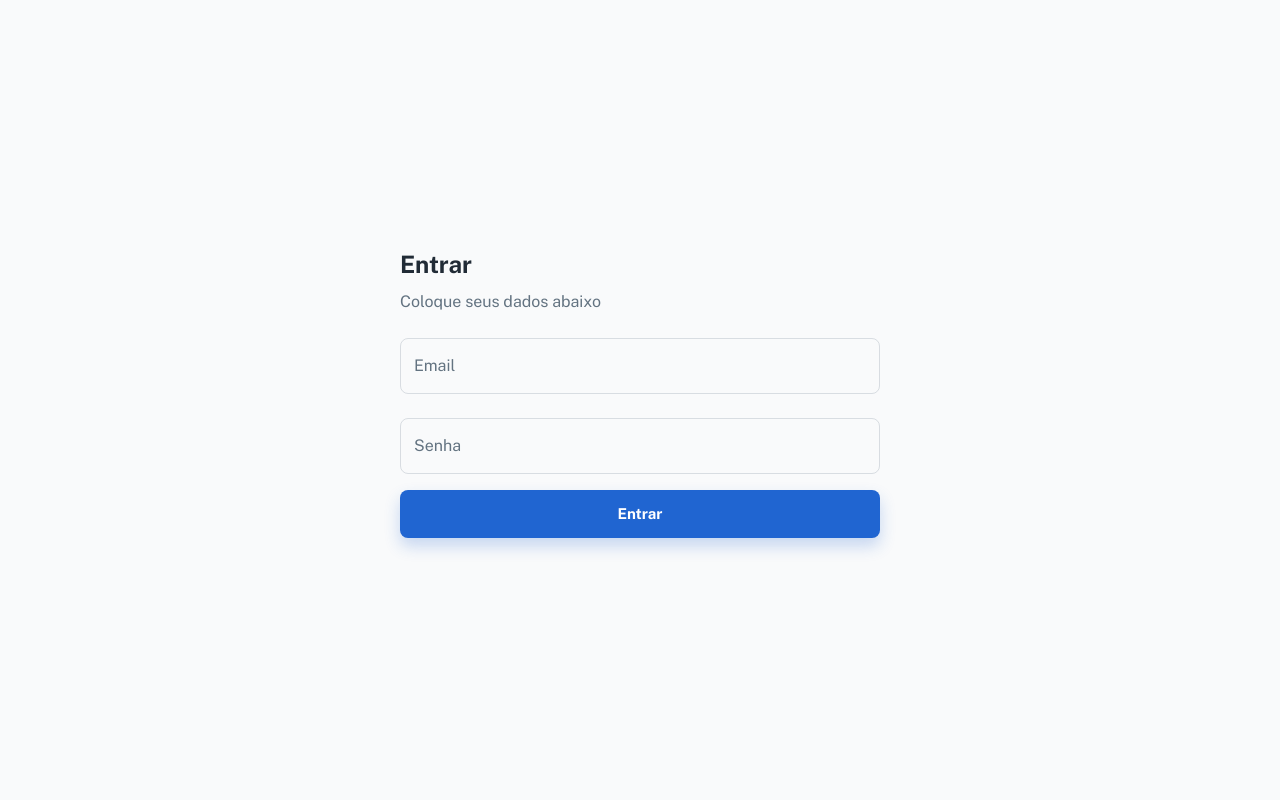
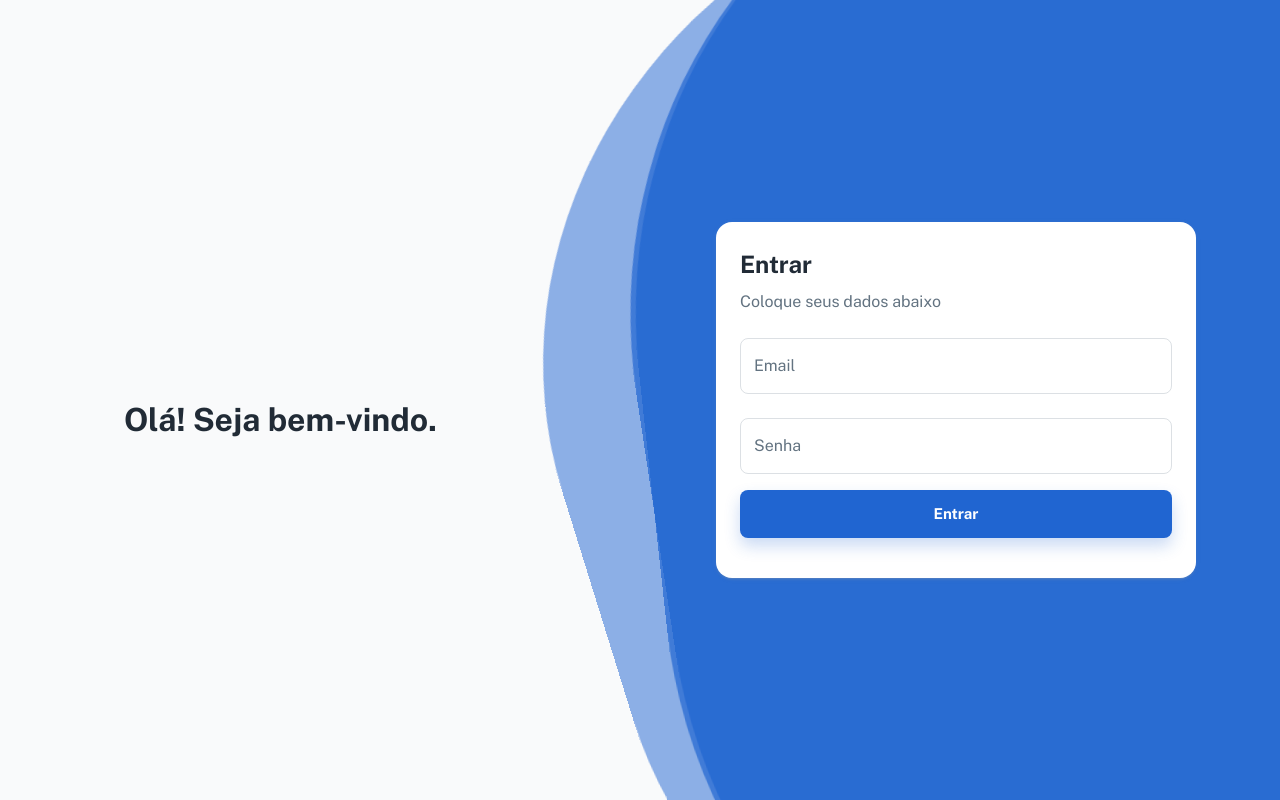
Before and after one commit to GustavoMatsuo/PFC_UI, a React (Create React App) app: page /login in a window 1280 px wide. Built offline with nearby package versions, Linux system fonts and the light colour scheme; some icons are missing.

Commit message:
chore: improvement login page

```diff
--- /dev/null
+++ b/src/pages/login/AnimatedBackground.css
@@ -0,0 +1,31 @@
+.wave {
+	position: fixed;
+	top: -10vw;
+	right: -45vw;
+  opacity: .7;
+  background: #2065D1;
+  width: 100vw;
+  height: calc(100vw - 100px);
+  z-index: -100;
+  transform-origin: 50% 48%;
+  border-radius: 40%;
+  animation: drift 20000ms infinite linear;
+}
+
+.wave.-three {
+  animation: drift 20500ms infinite linear;
+	position: fixed;
+	/* background-color: #2065D1; */
+}
+
+.wave.-two {
+  animation: drift 10000ms infinite linear;
+	position: fixed;
+  opacity: .5;
+  /* background: #2065D1; */
+}
+
+@keyframes drift {
+  from { transform: rotate(0deg); }
+  from { transform: rotate(360deg); }
+}
--- a/src/pages/login/index.js
+++ b/src/pages/login/index.js
@@ -1,35 +1,63 @@
 import { styled } from '@mui/material/styles'
-import { Container, Typography } from '@mui/material'
+import { Container, Typography, Card } from '@mui/material'
 import { LoginForm } from './LoginForm'
+import useResponsive from '../../hooks/useResponsive'
+import './AnimatedBackground.css'
 
 const RootStyle = styled('div')(({ theme }) => ({
-  [theme.breakpoints.up('md')]: {
   display: 'flex',
-  },
+  height: '100vh',
+  width: '100vw',
+  flexDirection: 'row',
+  justifyContent: 'space-around'
 }))
 
 const ContentStyle = styled('div')(({ theme }) => ({
-  maxWidth: 480,
-  margin: 'auto',
-  minHeight: '100vh',
+  width: 480,
+  height: '100%',
   display: 'flex',
+  flexDirection: 'column',
   justifyContent: 'center',
-  flexDirection: 'column',
-  padding: theme.spacing(12, 0),
 }))
 
+const SectionStyle = styled('div')(({ theme }) => ({
+  width: '100%',
+  maxWidth: 464,
+  display: 'flex',
+  flexDirection: 'column',
+  justifyContent: 'center',
+}));
+
 export default function Login() {
+  const mdUp = useResponsive('up', 'md')
+
   return (
+    <>
       <RootStyle>
-      <Container maxWidth="sm">
+        {mdUp? (
+          <SectionStyle>
+            <Typography variant="h3" sx={{ px: 5, mt: 10, mb: 5 }}>
+              Olá! Seja bem-vindo.
+            </Typography>
+            {/* <img src="/static/illustrations/illustration_login.png" alt="login" /> */}
+          </SectionStyle>
+        ): (<span/>)}
         <ContentStyle>
+          <Card sx={{ padding: 3 }}>
             <Typography variant="h4" gutterBottom>
               Entrar
             </Typography>
             <Typography sx={{ color: 'text.secondary', mb: 3 }}>Coloque seus dados abaixo</Typography>
             <LoginForm />
+          </Card>
         </ContentStyle>
-      </Container>
+        {!mdUp && (<span/>)}
       </RootStyle>
+      <div class='box'>
+        <div class='wave -one'></div>
+        <div class='wave -two'></div>
+        <div class='wave -three'></div>
+      </div>
+    </>
   )
 }
```
Lines whose indentation alone changed are shown as unchanged.
